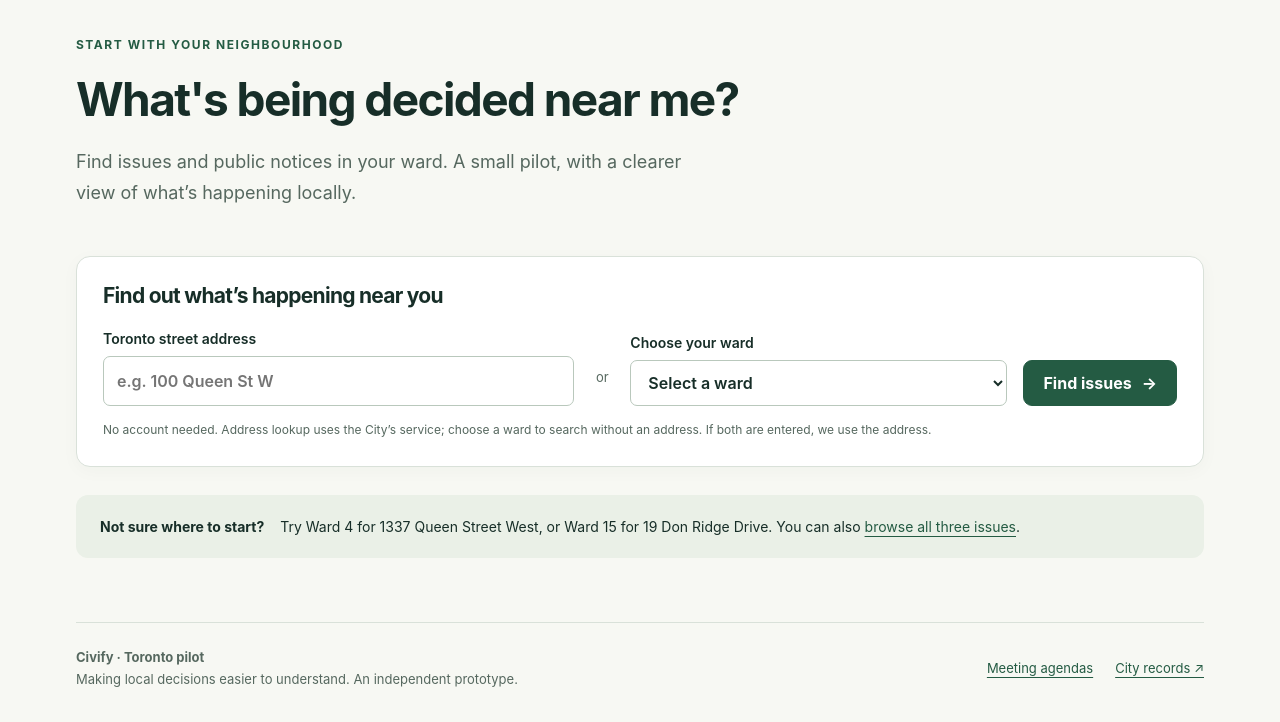
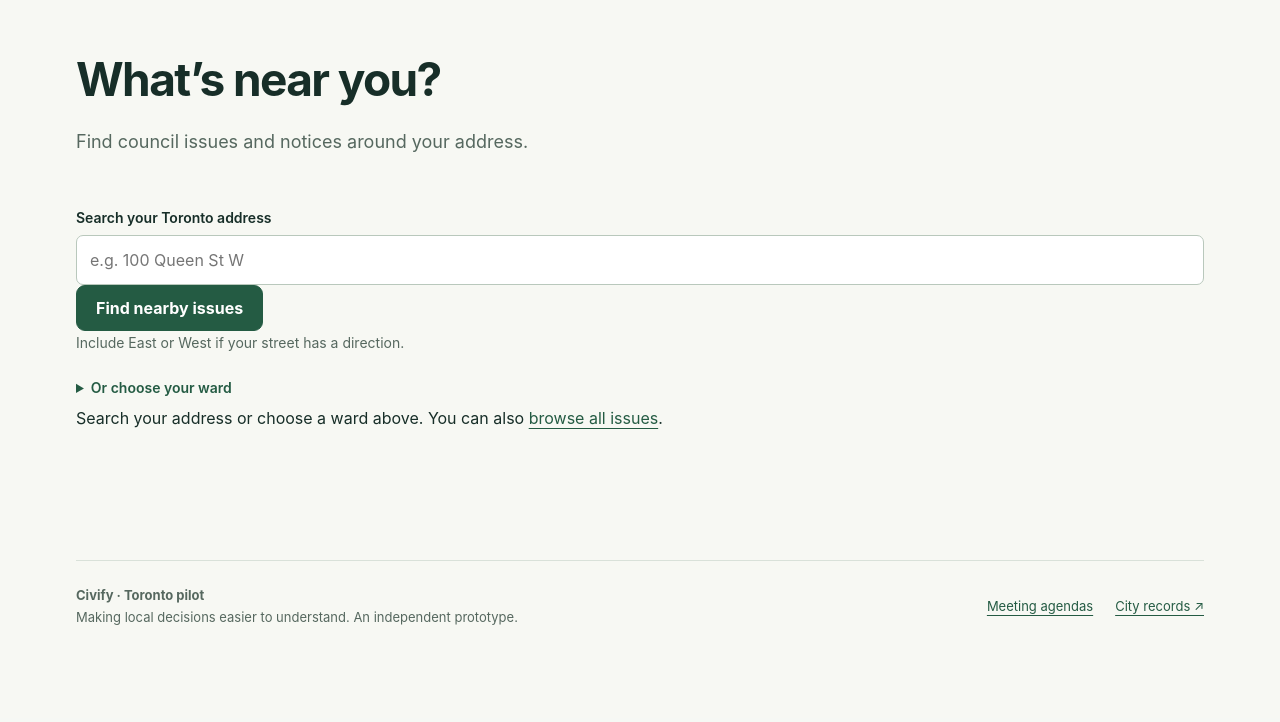
Before and after one commit to opkirat/Civify, a FastAPI app: page /near in a window 1280 px wide. Shown: the part 82-804 px from the top of the page. After the commit the page ends 707 px from the top, so only its background shows below. Run offline with FastAPI, Linux system fonts and the light colour scheme.

Commit message:
Review screen: automatic approvals listed for spot-checks, one-click suggested wording on held sentences
Co-Authored-By: Claude Opus 5.5 <noreply@anthropic.com>

```diff
--- a/civify/app.py
+++ b/civify/app.py
@@ -9,7 +9,8 @@ Routes (staff routes require sign-in; resident routes are public)
   GET  /staff/intake, POST ...   upload PDFs, validate them, confirm the item, start processing
   GET  /staff/processing/{job}   watch each pipeline step run; preliminary outputs; retry
   POST /staff/{item_id}/publish  freeze the current approvals as the next version residents see
-  GET  /staff/{item_id}          review screen: sentences that need a person, each beside the passage in context
+  GET  /staff/{item_id}          review screen: sentences that need a person, each beside the passage in context;
+                                 auto-approved ones listed for spot-checks
   GET  /staff/{item_id}/source/{file}   the source PDF itself (open at a page with #page=N)
   POST /staff/{item_id}/approve-ready   publish every "ready" sentence in one click
   POST /staff/{item_id}/{index}  save one decision
@@ -287,7 +288,8 @@ def staff(request: Request, item_id: str):
         "review": [r for r in rows if not r["review"] and r["lane"] == "review"],
         "blocked": [r for r in rows if not r["review"] and r["lane"] == "blocked"],
         "ready": [r for r in rows if not r["review"] and r["lane"] == "ready"],
-        "done": [r for r in rows if r["review"]],
+        "done": [r for r in rows if r["review"] and r["review"]["reviewer"] != db.AUTO_REVIEWER],
+        "auto": [r for r in rows if r["review"] and r["review"]["reviewer"] == db.AUTO_REVIEWER],
     }
     con = db.connect(DB_PATH)
     esc = {e["claim_index"]: e for e in db.open_escalations(con, item_id)}
@@ -400,19 +402,25 @@ def near(request: Request, address: str = "", ward: str = ""):
     """Resident lookup. The address goes to the City's API for one request and is not kept."""
     address, ward = address.strip(), ward.strip()
     me = None
+    lookup_result = None
     if address:
-        me = geo.lookup(address)
-    elif ward:
+        lookup_result = geo.search_address(address)
+        me = lookup_result["match"]
+    elif ward and ward.zfill(2) in geo.WARDS:
         me = {"ward": ward.lstrip("0"), "ward_name": geo.WARDS.get(ward.zfill(2), ""), "address": None}
     results, nearby = [], []
     if me:
         for rec in db.list_items():
-            km = geo.distance_km(me, rec["location"]) if rec.get("location") and "lat" in me else None
-            results.append({"rec": rec, "same_ward": rec.get("ward") == me["ward"], "km": km})
-        results.sort(key=lambda r: (not r["same_ward"], r["km"] if r["km"] is not None else 1e9))
+            location = rec.get("location")
+            valid_location = location and str(location.get("ward")) == str(rec.get("ward"))
+            km = geo.distance_km(me, location) if valid_location and "lat" in me else None
+            results.append({"rec": rec, "same_ward": rec.get("ward") == me["ward"], "km": km,
+                            "relevant": rec.get("ward") == me["ward"] or (km is not None and km <= 2)})
+        results.sort(key=lambda r: (not r["relevant"], r["km"] if r["km"] is not None else 1e9))
         for n in notices.load():
-            kms = [geo.distance_km(me, a) for a in n["addresses"]] if "lat" in me else []
-            nearby.append({"n": n, "same_ward": n.get("ward") == me["ward"], "km": min(kms) if kms else None})
+            # Notice feed coordinates have known street/ward errors. Match by the
+            # stated ward until those points have been independently validated.
+            nearby.append({"n": n, "same_ward": n.get("ward") == me["ward"], "km": None})
         nearby.sort(key=lambda r: (not r["same_ward"], r["km"] if r["km"] is not None else 1e9))
     upcoming = []
     if me:
@@ -421,7 +429,7 @@ def near(request: Request, address: str = "", ward: str = ""):
                 if it.get("ward") == me["ward"]:
                     upcoming.append({"meeting": m, "item": it})
     return templates.TemplateResponse(request, "near.html", {
-        "wards": geo.WARDS, "address": address, "ward": ward, "me": me, "results": results, "nearby": nearby,
+        "wards": geo.WARDS, "address": address, "ward": ward, "me": me, "lookup_result": lookup_result, "results": results, "nearby": nearby,
         "upcoming": upcoming, "rules": agenda.load_rules(), "searched": bool(address or ward)})
 
 
--- a/civify/static/staff.css
+++ b/civify/static/staff.css
@@ -93,6 +93,9 @@
 .ready-panel > form { flex-shrink:0; }
 .ready-panel .fold { margin-top:12px; }
 .ready-panel .fold .claim { margin:16px 0; }
+.suggestion { background:#f0f5ed; border-radius:9px; padding:16px 18px; margin:0 0 16px; }
+.suggestion .draft-sentence { margin:4px 0 12px; }
+.suggestion .muted { display:block; margin-top:8px; font-size:12px; }
 .source-line { display:flex; flex-wrap:wrap; gap:8px 16px; font-size:12px; margin:10px 0 0; }
 .source-line a { font-weight:500; white-space:nowrap; }
 .worker-page .review-columns .source-line .muted { display:inline; margin:0; }
--- a/civify/templates/components.html
+++ b/civify/templates/components.html
@@ -2,21 +2,19 @@
 <article class="issue-card">
 <div class="meta-row"><span class="pill {{ 'proposed' if it.current_stage == 'staff_recommendation' else 'decided' }}">{{ it.current_stage|stage_label }}</span><span>Ward {{ it.ward or '?' }}</span></div>
 <h3><a href="/items/{{ it.item_id }}">{{ it.title|item_name }}</a></h3>
-<p class="topic">{{ it.title|item_topic }}</p>
+<details class="card-topic"><summary>What’s this about?</summary><p class="topic">{{ it.title|item_topic }}</p></details>
 {% if same_ward %}<p class="muted"><span class="ok">In your ward</span>{% if km is not none %} · about {{ '%.1f'|format(km) }} km from your address{% endif %}</p>{% elif km is not none %}<p class="muted">About {{ '%.1f'|format(km) }} km from your address</p>{% endif %}
 <div class="card-bottom"><span>{{ 'Council has decided' if it.participation.council_has_decided else 'Participation: check details' }}</span><a href="/items/{{ it.item_id }}" aria-label="View issue: {{ it.title|item_name }}">View issue →</a></div>
 </article>
 {% endmacro %}
 
 {% macro search_form(wards, address='', ward='') %}
-<form method="get" action="/near" class="search-panel">
-<h2>Find out what’s happening near you</h2>
-<div class="search-grid">
-<label for="address">Toronto street address<input type="text" id="address" name="address" value="{{ address }}" placeholder="e.g. 100 Queen St W" autocomplete="street-address" aria-describedby="search-help"></label>
-<span class="or">or</span>
-<label for="ward">Choose your ward<select id="ward" name="ward"><option value="">Select a ward</option>{% for num,name in wards.items() %}<option value="{{ num|int }}" {% if ward == num|int|string %}selected{% endif %}>{{ num|int }} · {{ name }}</option>{% endfor %}</select></label>
-<button class="primary" type="submit">Find issues <span aria-hidden="true">→</span></button>
+<div class="location-search">
+<form method="get" action="/near" class="address-search">
+<label for="address">Search your Toronto address</label>
+<div class="address-search-row"><input type="text" id="address" name="address" value="{{ address }}" required maxlength="250" placeholder="e.g. 100 Queen St W" autocomplete="street-address" aria-describedby="address-help"><button class="primary" type="submit">Find nearby issues</button></div>
+<p class="muted" id="address-help">Include East or West if your street has a direction.</p>
+</form>
+<details class="ward-alternative" {% if ward %}open{% endif %}><summary>Or choose your ward</summary><form method="get" action="/near"><label for="ward" class="visually-hidden">Ward</label><div class="ward-search-row"><select id="ward" name="ward" required><option value="">Select an area</option>{% for num,name in wards.items() %}<option value="{{ num|int }}" {% if ward == num|int|string %}selected{% endif %}>{{ name }} · Ward {{ num|int }}</option>{% endfor %}</select><button type="submit">Find issues</button></div></form></details>
 </div>
-<p class="muted" id="search-help">No account needed. Address lookup uses the City’s service; choose a ward to search without an address. If both are entered, we use the address.</p>
-</form>
 {% endmacro %}
--- a/civify/templates/near.html
+++ b/civify/templates/near.html
@@ -1,27 +1,34 @@
 {% extends "base.html" %}
 {% from 'components.html' import issue_card, search_form %}
 {% block title %}Near me{% endblock %}
+{% block body_class %}resident-simple{% endblock %}
 {% block body %}
-<div class="page-head"><p class="eyebrow">Start with your neighbourhood</p><h1>What's being decided near me?</h1><p class="lead">Find issues and public notices in your ward. A small pilot, with a clearer view of what’s happening locally.</p></div>
+<div class="page-head near-heading"><h1>What’s near you?</h1><p class="lead">Find council issues and notices around your address.</p></div>
 {{ search_form(wards, address or '', ward or '') }}
 {% if searched %}
-{% if me %}<p class="results-label">You're in <strong>Ward {{ me.ward }}, {{ me.ward_name }}</strong>{% if me.address %} ({{ me.address }}){% endif %}.</p>
-{% elif address %}<p class="error" role="alert">We couldn't find that address in the City's address list. Try the house number and street name only, or pick your ward.</p>{% endif %}
-{% set local_items = results|selectattr('same_ward')|list %}
-{% set other_items = results|rejectattr('same_ward')|list %}
+{% if me %}<p class="results-label">Showing <strong>Ward {{ me.ward }}, {{ me.ward_name }}</strong>{% if me.address %} ({{ me.address }}){% endif %}.</p>
+{% elif address %}<div class="search-feedback" role="status">
+{% if lookup_result.status == 'unavailable' %}<h2>The City’s address service isn’t responding.</h2><p>Your address may be valid. Try again, or choose your ward above.</p>
+{% elif lookup_result.status == 'invalid' %}<h2>Add a street number and street name.</h2><p>For example: 100 Queen St W. You can also choose a ward above.</p>
+{% elif lookup_result.status == 'ambiguous' %}<h2>Which address did you mean?</h2><p>We found more than one match. Choose your street below.</p>
+{% else %}<h2>We couldn't find that address.</h2><p>Check the street number and spelling, or choose a ward above.</p>{% endif %}
+{% if lookup_result.candidates %}<ul class="address-choices">{% for candidate in lookup_result.candidates %}<li><a href="/near?address={{ candidate.address|urlencode }}">{{ candidate.address }} <span class="muted">· {{ candidate.ward_name }}</span> →</a></li>{% endfor %}</ul>{% endif %}</div>{% endif %}
+{% set local_items = results|selectattr('relevant')|list %}
+{% set other_items = results|rejectattr('relevant')|list %}
 {% if me %}
-<div class="section-heading"><div><h2>Issues in your ward</h2><p class="muted">Based on the ward listed in the saved City records.</p></div><span class="pill">{{ local_items|length }} {{ 'issue' if local_items|length == 1 else 'issues' }}</span></div>
-{% if local_items %}<div class="card-grid">{% for r in local_items %}{{ issue_card(r.rec, true, r.km) }}{% endfor %}</div>{% else %}<div class="empty-state"><h3>No council items on file for your ward yet.</h3><p>This pilot covers a small set of records. You may still find a meeting item or notice below.</p></div>{% endif %}
+<div class="section-heading"><div><h2>{{ "Nearby issues" if me.address else "Issues in your ward" }}</h2><p class="muted">{{ "Within 2 km, plus other issues in your ward." if me.address else "From saved City records." }}</p></div><span class="pill">{{ local_items|length }} {{ 'issue' if local_items|length == 1 else 'issues' }}</span></div>
+{% if local_items %}<div class="card-grid">{% for r in local_items %}{{ issue_card(r.rec, r.same_ward, r.km) }}{% endfor %}</div>{% else %}<div class="empty-state"><h3>No matching issues in this pilot yet.</h3><p>This does not mean nothing is happening nearby. <a href="/#browse-heading">Browse the saved issues</a> or check the notices below.</p></div>{% endif %}
 {% endif %}
 {% if upcoming %}
-<div class="section-heading"><div><h2>Coming up at a meeting, in your ward</h2><p class="muted">Meeting dates from saved agendas. Confirm current details with the City.</p></div></div>
+<details class="fold"><summary>Meeting items in your ward ({{ upcoming|length }})</summary><div class="section-heading"><div><h2>Coming up at a meeting, in your ward</h2><p class="muted">Meeting dates from saved agendas. Confirm current details with the City.</p></div></div>
 {% for u in upcoming %}<article class="panel"><div class="meta-row"><span class="pill">{{ u.item.id }}</span><span>{{ u.meeting.meeting_date }} · {{ u.meeting.meeting_time }}</span></div><h3 style="margin-top:14px">{% if u.item.official_url %}<a href="{{ u.item.local_url or u.item.official_url }}">{{ u.item.title }}</a>{% else %}{{ u.item.title }}{% endif %}</h3><p class="muted">{{ u.meeting.body }} · {{ u.meeting.location }} · {{ u.meeting.agenda_status }}</p>{% if not u.item.official_url %}<p class="muted">Find this item on the <a href="https://secure.toronto.ca/council/">City's meeting agendas</a>; its full ID is not confirmed.</p>{% endif %}{% for n in u.item.notes %}<div class="muted">{{ n.date }}: {{ n.note }}</div>{% endfor %}</article>{% endfor %}
 {% if rules.quotes %}<details class="fold"><summary>The City's general rules for taking part</summary><p class="muted">Quoted from <a href="{{ rules.source }}">toronto.ca</a>, retrieved {{ rules.retrieved }}. Confirm the rules for your specific item.</p>{% for q in rules.quotes %}<blockquote>{{ q }}</blockquote>{% endfor %}</details>{% endif %}
 {% endif %}
+{% if upcoming %}</details>{% endif %}
 {% set local_notices = nearby|selectattr('same_ward')|list %}
 {% set other_notices = nearby|rejectattr('same_ward')|list %}
 {% macro notice_row(r) %}<article class="panel"><div class="meta-row">{% if r.same_ward %}<span class="pill proposed">In your ward</span>{% else %}<span>Ward {{ r.n.ward or 'not stated' }}</span>{% endif %}<span>Posted {{ r.n.posted }}</span>{% if r.km is not none %}<span>About {{ '%.1f'|format(r.km) }} km from your address</span>{% endif %}</div><h3 style="margin-top:14px"><a href="/notices/{{ r.n.notice_id }}">{{ r.n.title }}</a></h3><div class="meta-row"><span>{{ r.n.decision_body or '' }}</span>{% if r.n.participation %}<span>Includes participation details</span>{% endif %}</div></article>{% endmacro %}
 {% if nearby %}<section class="notice-list"><div class="section-heading"><div><h2>Public notices from the City Clerk</h2><p class="muted">Saved notices, shown as published. Check each notice for its retrieval date.</p></div></div>{% for r in local_notices %}{{ notice_row(r) }}{% else %}<p class="muted">No saved notices matched your ward.</p>{% endfor %}{% if other_notices %}<details class="fold"><summary>Notices elsewhere in Toronto ({{ other_notices|length }})</summary>{% for r in other_notices %}{{ notice_row(r) }}{% endfor %}</details>{% endif %}</section>{% endif %}
 {% if other_items %}<details class="fold"><summary>Explore issues in other wards ({{ other_items|length }})</summary><div class="card-grid">{% for r in other_items %}{{ issue_card(r.rec, false, r.km) }}{% endfor %}</div></details>{% endif %}
-{% else %}<div class="trust-note"><strong>Not sure where to start?</strong><p>Try Ward 4 for 1337 Queen Street West, or Ward 15 for 19 Don Ridge Drive. You can also <a href="/">browse all three issues</a>.</p></div>{% endif %}
+{% else %}<p class="resident-footnote">Search your address or choose a ward above. You can also <a href="/#browse-heading">browse all issues</a>.</p>{% endif %}
 {% endblock %}
--- a/civify/templates/processing.html
+++ b/civify/templates/processing.html
@@ -38,7 +38,7 @@
     {% if s.output.files %}<ul>{% for f in s.output.files %}<li>{{ f }}</li>{% endfor %}</ul>{% endif %}
     {% if s.output.sentences %}<ol>{% for c in s.output.sentences %}<li>{% if c.verified %}<span class="ok">✓ p.{{ c.page }}</span>{% else %}<span class="warn">✗ {{ c.reason }}</span>{% endif %} {{ c.sentence }}</li>{% endfor %}</ol>
       <p class="muted">Drafts only. Nothing here is visible to residents.</p>{% endif %}
-    {% if s.output.lanes %}<p>{{ s.output.lanes.ready }} ready · {{ s.output.lanes.review }} need a look · {{ s.output.lanes.blocked }} blocked</p>{% endif %}
+    {% if s.output.lanes %}<p>{{ s.output.lanes.auto or 0 }} auto-approve · {{ s.output.lanes.review }} need a person · {{ s.output.lanes.blocked }} blocked</p>{% endif %}
     {% if s.output.title %}<p>{{ s.output.title }}</p>{% endif %}
     {% if s.output.trace %}<pre class="trace">{{ s.output.trace }}</pre>{% endif %}
   </details>
```
Also changed, not shown: civify/templates/index.html (+5 -7 lines), civify/templates/item.html (+11 -9 lines), civify/templates/staff.html (+9 -6 lines), civify/templates/staff_parts.html (+11 -1 lines), tests/test_app.py (+29 -4 lines).
